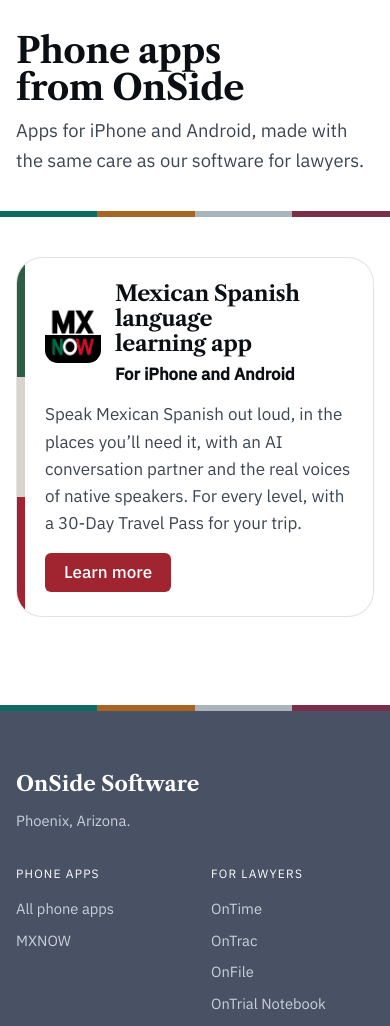
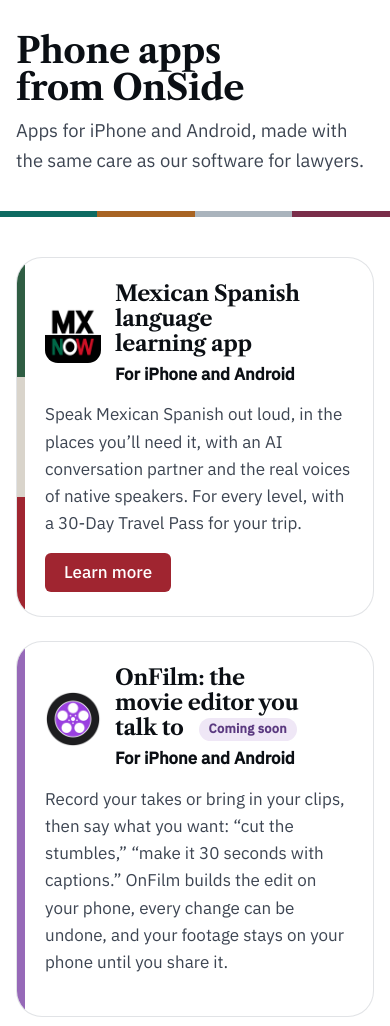
Before and after one commit to abatelaw/onsidesoftware, a plain HTML site: page apps/index.html in a window 390 px wide. Shown: the part 74-1100 px from the top of the page. Drawn offline with Linux system fonts and the light colour scheme.

Commit message:
Phone apps page: OnFilm, coming soon
Nino, 2026-11-27: 'Let's add OnFilm but add coming soon.' / 'Publish it'.

Co-Authored-By: Claude Opus 5.5 <noreply@anthropic.com>

```diff
--- a/apps/index.html
+++ b/apps/index.html
@@ -29,6 +29,9 @@
 .al-card::before { content: ""; position: absolute; inset: 0 auto 0 0; width: 8px; background: linear-gradient(180deg, #2f5d43 0 33.33%, #d9d4cb 33.33% 66.66%, var(--c) 66.66% 100%); }
 .al-name { display: flex; align-items: center; gap: 18px; margin: 0 0 14px; }
 .al-name .icon { width: 72px; height: 72px; border-radius: 17px; flex: none; }
+.al-soon { --c: #9669b8; grid-template-columns: minmax(0, 1fr); }
+.al-soon::before { background: var(--c); }
+.al-tag { display: inline-block; vertical-align: middle; margin-left: 10px; padding: 4px 10px; border-radius: 999px; background: #efe7f6; color: #5b3a80; font-family: var(--body); font-size: .8rem; font-weight: 600; letter-spacing: .02em; }
 .vh { position: absolute; width: 1px; height: 1px; overflow: hidden; clip: rect(0 0 0 0); white-space: nowrap; }
 .al-card h2 { margin: 0 0 4px; font-size: 1.7rem; line-height: 1.15; }
 .al-card .os { margin: 0; font-size: 1.05rem; font-weight: 600; color: #0b0f14; }
@@ -74,6 +77,18 @@
       </div>
       <img class="shot" src="/assets/apps/mxnow/conversation.jpg" alt="" width="540" height="1174" loading="lazy">
     </article>
+    <article class="al-card al-soon" aria-labelledby="h-onfilm">
+      <div>
+        <div class="al-name">
+          <img class="icon" src="/assets/apps/onfilm-icon.png" alt="OnFilm" width="72" height="72">
+          <div>
+            <h2 id="h-onfilm">OnFilm: the movie editor you talk to <span class="al-tag">Coming soon</span></h2>
+            <p class="os">For iPhone and Android</p>
+          </div>
+        </div>
+        <p class="l">Record your takes or bring in your clips, then say what you want: &ldquo;cut the stumbles,&rdquo; &ldquo;make it 30 seconds with captions.&rdquo; OnFilm builds the edit on your phone, every change can be undone, and your footage stays on your phone until you share it.</p>
+      </div>
+    </article>
   </div>
 </section>
 
@@ -84,11 +99,11 @@
   <div class="wrap">
     <div class="fgrid">
       <div><p class="fname">OnSide Software</p><p style="margin:0">Phoenix, Arizona.</p></div>
-      <div><h4>Phone apps</h4><ul><li><a href="/apps/">All phone apps</a></li><li><a href="/apps/mxnow/">MXNOW</a></li></ul></div>
+      <div><h4>Phone apps</h4><ul><li><a href="/apps/">All phone apps</a></li><li><a href="/apps/mxnow/">MXNOW</a></li><li>OnFilm (coming soon)</li></ul></div>
       <div><h4>For lawyers</h4><ul><li><a href="/ontime/">OnTime</a></li><li><a href="/ontrac/">OnTrac</a></li><li><a href="/onfile/">OnFile</a></li><li><a href="/ontrial/">OnTrial Notebook</a></li></ul></div>
       <div><h4>Company</h4><ul><li><a href="/">Home</a></li><li><a href="/#contact">Contact</a></li><li><a href="mailto:support@onsidesoftware.com">Support</a></li></ul></div>
     </div>
-    <p class="fine">&copy; 2026 OnSide Software, Inc. All rights reserved. OnSide, OnTime, OnTrac, OnFile and OnTrial are trademarks of OnSide Software, Inc. MXNOW is made by OnSide Software, Inc. Apple, iPhone and App Store are trademarks of Apple Inc.; Android and Google Play are trademarks of Google LLC.</p>
+    <p class="fine">&copy; 2026 OnSide Software, Inc. All rights reserved. OnSide, OnTime, OnTrac, OnFile and OnTrial are trademarks of OnSide Software, Inc. MXNOW and OnFilm are made by OnSide Software, Inc. Apple, iPhone and App Store are trademarks of Apple Inc.; Android and Google Play are trademarks of Google LLC.</p>
   </div>
 </footer>
 </body>
```
Also changed, not shown: assets/apps/onfilm-icon.png (added).
